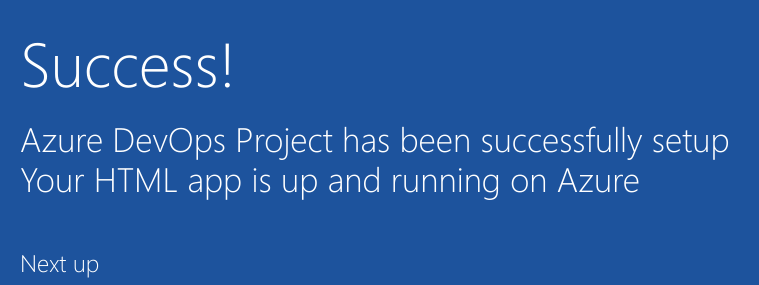
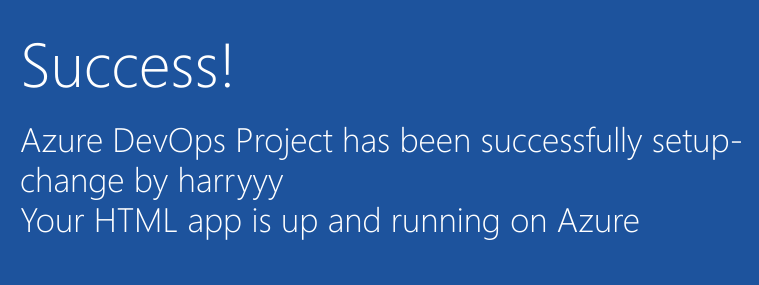
Before and after one commit to AkheelShibliA/merge_conflict_assignmnet, a plain HTML site: page index.html in a window 1280 px wide. Shown: the part 352-637 px from the top of the page, 205-964 px from the left. Drawn offline with Linux system fonts and the light colour scheme.

Commit message:
changes by harry

```diff
--- a/index.html
+++ b/index.html
@@ -1,6 +1,5 @@
  <!Doctype html>
 <html>
-
 <head>
      <title>HTML Application</title>
 	 <link href="css/site.css" rel="stylesheet">
@@ -19,7 +18,7 @@
         </div>
             <div class="content-body">
                 <div class="success-text">Success!</div>
-                <div class="description line-1"> Azure DevOps Project has been successfully setup</div>
+                <div class="description line-1"> Azure DevOps Project has been successfully setup- change by  harryyy</div>
                 <div class="description line-2"> Your HTML app is up and running on Azure</div>
                 <div class="next-steps-container">
                     <div class="next-steps-header">Next up</div>
```
